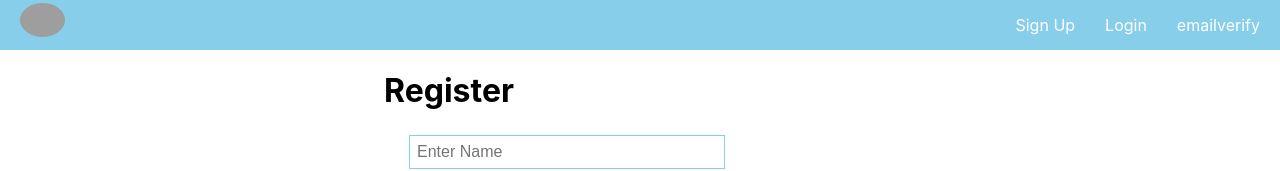
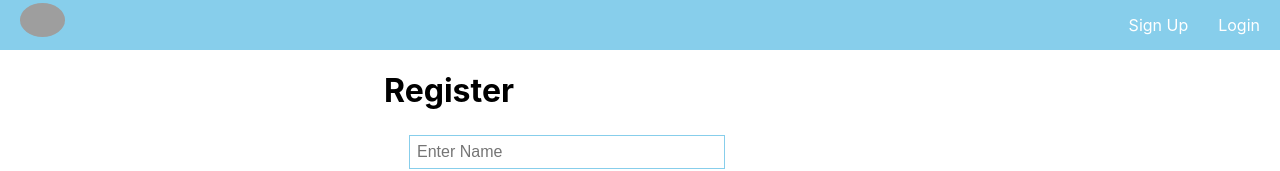
Before and after one commit to KD278/E-Comm_FrontEnd, a React (Create React App) app: page /signup in a window 1280 px wide. Shown: the top 171 px of the page. Built offline with nearby package versions, Linux system fonts and the light colour scheme; grey boxes are pictures that could not be loaded.

Commit message:
Emailverify

```diff
--- a/src/components/Nav.js
+++ b/src/components/Nav.js
@@ -38,6 +38,9 @@ const Nav = () => {
               Logout ({JSON.parse(auth).name})
             </Link>
           </li>
+          <li>
+          <Link to="/emailverify">Emailverify</Link>
+        </li>
         </ul>
       ) : (
         <ul className="nav-ul nav-right">
@@ -47,9 +50,7 @@ const Nav = () => {
           <li>
             <Link to="/login">Login</Link>
           </li>
-          <li>
-            <Link to="/emailverify">emailverify</Link>
-          </li>
+
         </ul>
       )}
     </div>
```
